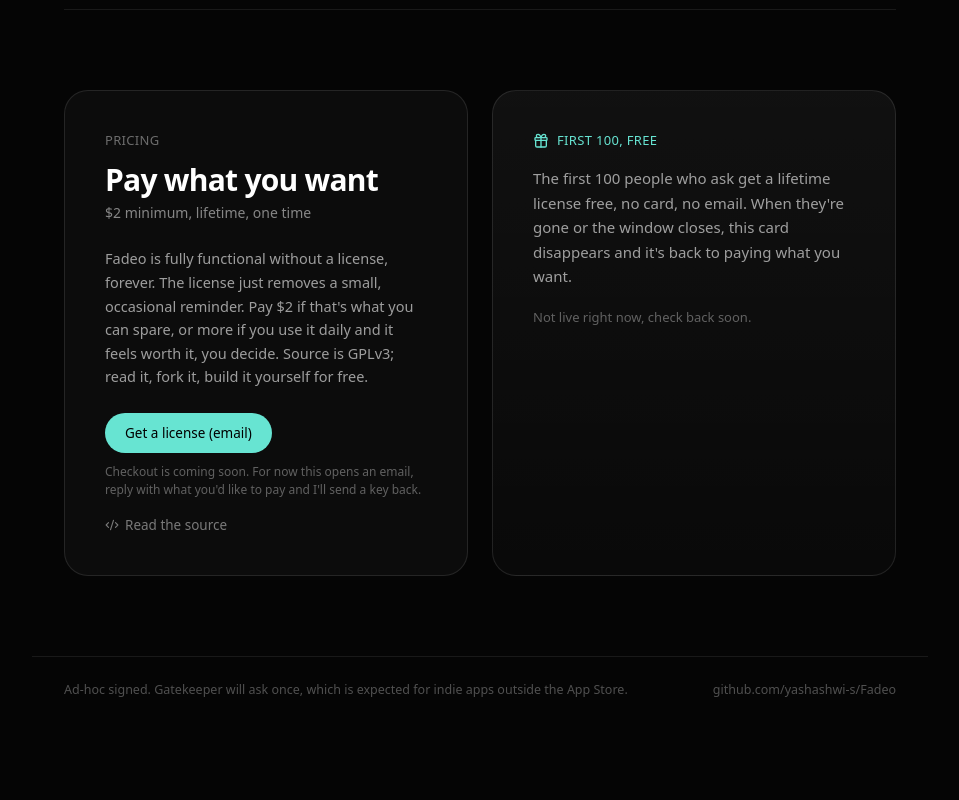
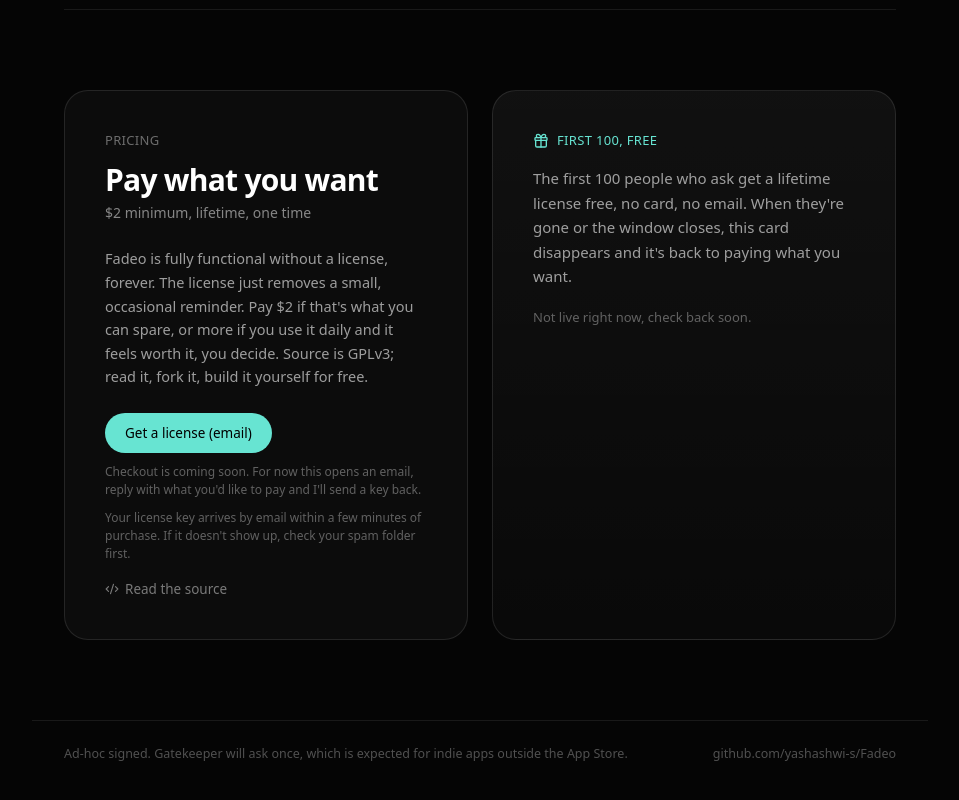
Before and after one commit to yashashwi-s/website, a Next.js app: page /puremac/fadeo in a window 1280 px wide. Shown: the part 2667-3467 px from the top of the page, without its empty margins (160-1119 px from the left). Before the commit the page ends 3423 px from the top, so only its background shows below. Built offline with nearby package versions, Linux system fonts and the light colour scheme; no server answers.

Commit message:
Support email -> fadeo.puremac@gmail.com; spam-folder note on pricing card
License emails from a personal Gmail routinely land in spam for new
recipients, so say so up front where the email is promised.

```diff
--- a/app/puremac/fadeo/fadeo-client.jsx
+++ b/app/puremac/fadeo/fadeo-client.jsx
@@ -200,7 +200,7 @@
 export default function FadeoClient({ release, initialPromo, paymentLink }) {
   const downloadUrl = release?.dmg ?? release?.zip ?? null;
   const downloadLabel = release?.dmg ? "Download .dmg" : release?.zip ? "Download .zip" : null;
-  const checkoutUrl = paymentLink || "mailto:yashashwisinghania@gmail.com?subject=Fadeo%20license";
+  const checkoutUrl = paymentLink || "mailto:fadeo.puremac@gmail.com?subject=Fadeo%20license";
   const checkoutLabel = paymentLink ? "Get a license" : "Get a license (email)";
 
   return (
@@ -342,6 +342,10 @@
                   like to pay and I'll send a key back.
                 </p>
               )}
+              <p className="text-[12px] text-white/35 mt-2.5">
+                Your license key arrives by email within a few minutes of purchase. If it
+                doesn't show up, check your spam folder first.
+              </p>
               <a
                 href="https://github.com/yashashwi-s/Fadeo"
                 className="mt-4 inline-flex items-center gap-1.5 text-[13.5px] text-white/45 hover:text-white/75 transition-colors"
```
